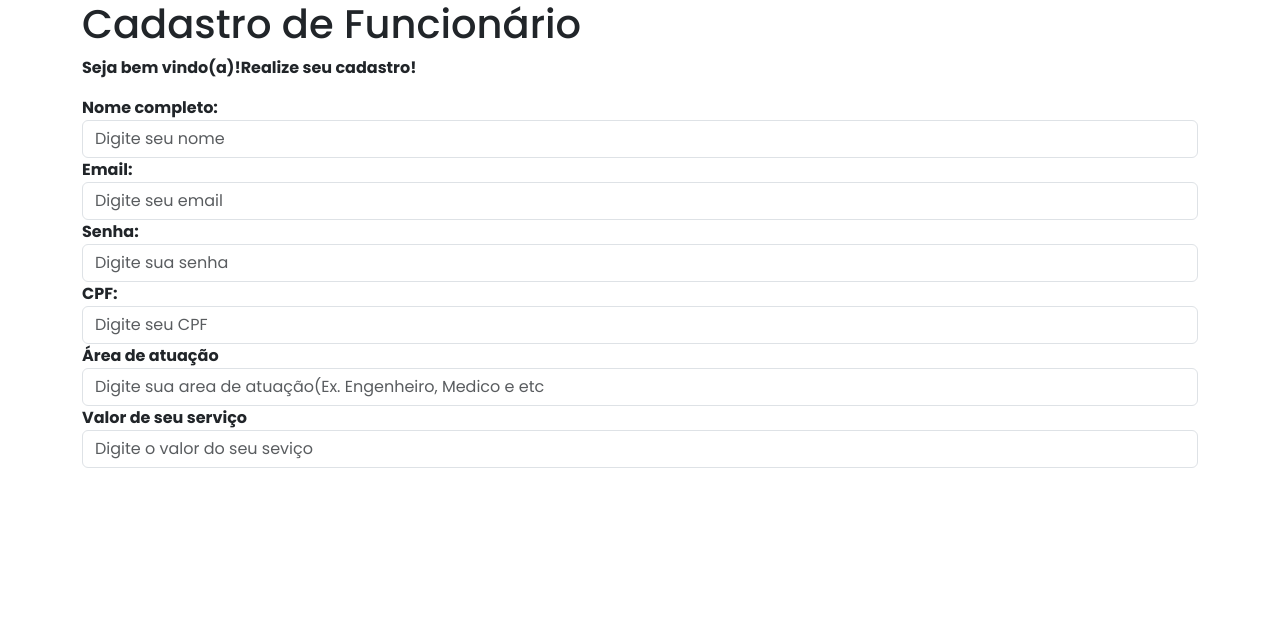
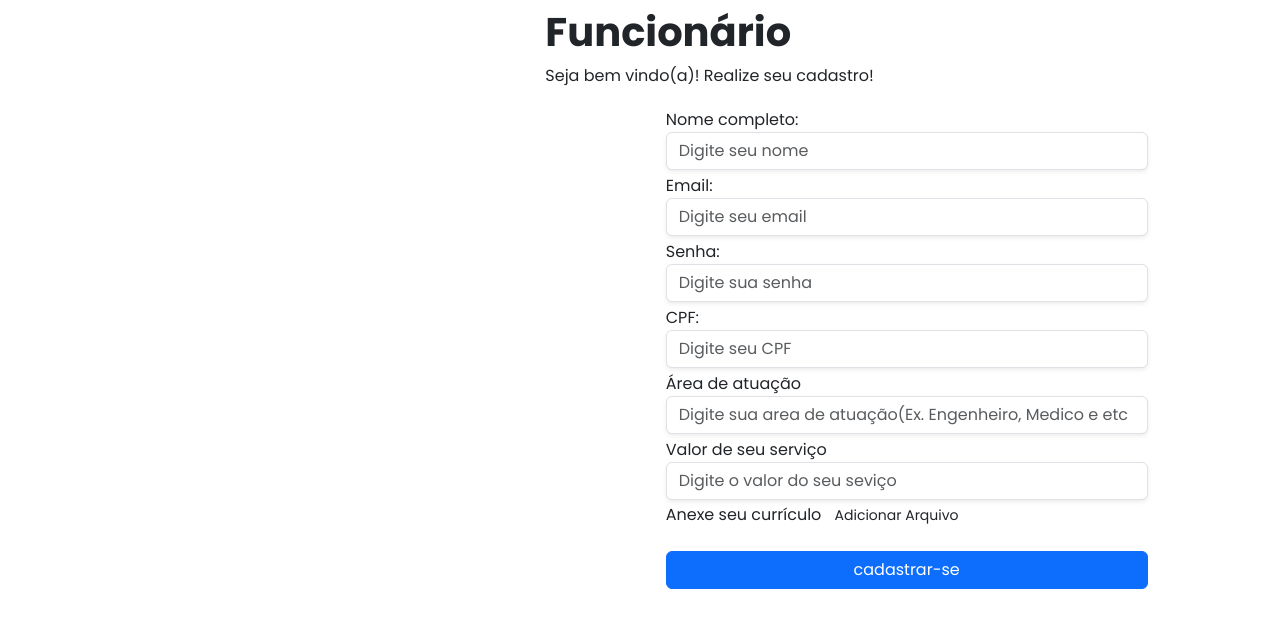
Before and after one commit to StefanyLino/Sprint_ServHub, a PHP site: page /cadastro-funcionario.php in a window 1280 px wide. Shown: the top 628 px of the page. Run offline with PHP 8.4, Linux system fonts and the light colour scheme.

Commit message:
cadastro_funcionario

```diff
--- a/sprint2/cadastro-funcionario.php
+++ b/sprint2/cadastro-funcionario.php
@@ -7,35 +7,42 @@
     <link rel="stylesheet" href="style.css">
 </head>
 <body>
-    <div class="container">
-        <h1>Cadastro de Funcionário</h1>
-        <p>Seja bem vindo(a)!Realize seu cadastro!</p>
-        <form action="">
+    <div class="d-flex col-sm-12">
+        <div class="col-sm-5"></div>
+        <div class="container col-sm-7 mt-2 d-flex flex-column align-items-center">
+            <h1 class="align-self-start titulo fw-bold">Funcionário</h1>
+            <p class="align-self-start fw-normal">Seja bem vindo(a)! Realize seu cadastro!</p>
+            <form action="" class="col-sm-8">
                 <div>
-                <label for="nome">Nome completo:</label>
-                <input type="text" name="nome_funcionario" id="nome_funcionario" required class="form-control" placeholder="Digite seu nome">
+                    <label for="nome" class="fw-normal mt-1">Nome completo:</label>
+                    <input type="text" name="nome_funcionario" id="nome_funcionario" required class="form-control shadow-sm" placeholder="Digite seu nome">
                 </div>
                 <div>
-                <label for="email">Email:</label>
-                <input type="email" name="email_funcionario" id="email_funcionario" required class="form-control" placeholder="Digite seu email">
+                    <label for="email" class="fw-normal mt-1">Email:</label>
+                    <input type="email" name="email_funcionario" id="email_funcionario" required class="form-control shadow-sm" placeholder="Digite seu email">
                 </div>
                 <div>
-                <label for="senha">Senha:</label>
-                <input type="password" min="8" name="senha_funcionario" id="senha_funcionario" required class="form-control" placeholder="Digite sua senha">
+                    <label for="senha" class="fw-normal mt-1">Senha:</label>
+                    <input type="password" min="8" name="senha_funcionario" id="senha_funcionario" required class="form-control shadow-sm" placeholder="Digite sua senha">
                 </div>
                 <div>
-                <label for="cpf">CPF:</label>
-                <input type="number" min="11" name="cpf" id="cpf" required class="form-control" placeholder="Digite seu CPF">
+                    <label for="cpf" class="fw-normal mt-1">CPF:</label>
+                    <input type="number" min="11" name="cpf" id="cpf" required class="form-control shadow-sm" placeholder="Digite seu CPF">
                 </div>
                 <div>
-                <label for="atuacao">Área de atuação</label>
-                <input type="text" name="atuacao" id="atuacao" required class="form-control" placeholder="Digite sua area de atuação(Ex. Engenheiro, Medico e etc">
+                    <label for="atuacao" class="fw-normal mt-1">Área de atuação</label>
+                    <input type="text" name="atuacao" id="atuacao" required class="form-control shadow-sm" placeholder="Digite sua area de atuação(Ex. Engenheiro, Medico e etc">
                 </div>
                 <div>
-                <label for="servico">Valor de seu serviço</label>
-                <input type="text" name="servico" id="servico" required class="form-control" placeholder="Digite o valor do seu seviço">
+                    <label for="servico" class="fw-normal mt-1">Valor de seu serviço</label>
+                    <input type="text" name="servico" id="servico" required class="form-control shadow-sm" placeholder="Digite o valor do seu seviço">
                 </div>
+                <div>
+                    <p class="fw-normal">Anexe seu currículo <button class="btn btn-submit btn-sm">Adicionar Arquivo</button></p>
+                </div>
+                <button class="btn btn-submit btn-primary w-100 mt-1">cadastrar-se</button>
             </form>
+        </div>
     </div>
 
 <script src="script.js"></script>
```
Lines whose indentation alone changed are shown as unchanged.
